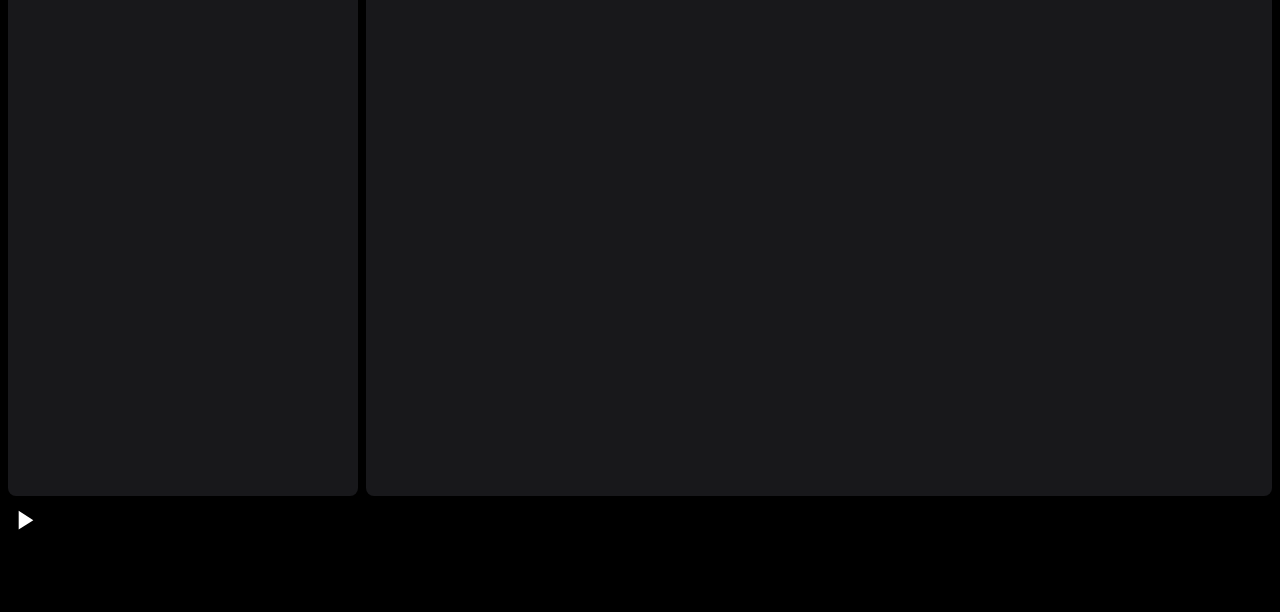
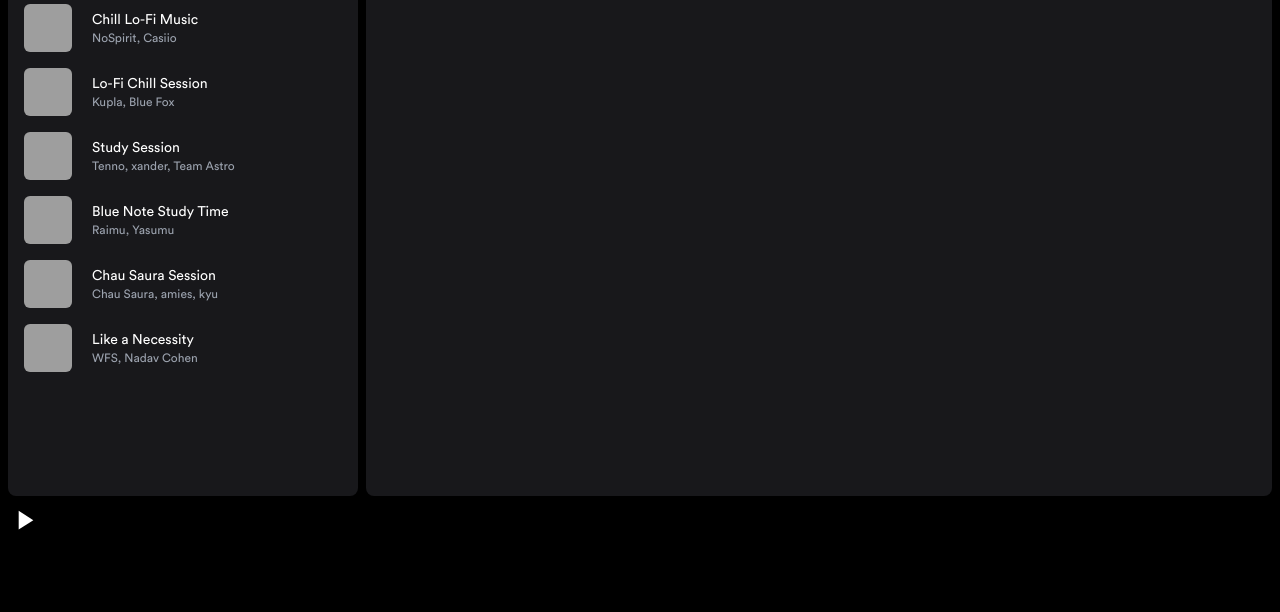
Before and after one commit to LQuesadaM/clon-spotify-astro, an Astro site: page / in a window 1280 px wide. Shown: the part 188-800 px from the top of the page. Built offline with nearby package versions, Linux system fonts and the light colour scheme; Astro itself is replaced by a stand-in of ours; grey boxes are pictures that could not be loaded.

Commit message:
Side Menu playList

```diff
--- a/src/components/AsideMenu.astro
+++ b/src/components/AsideMenu.astro
@@ -2,18 +2,20 @@
 import LibraryIcon from "@icons/Library.astro";
 import HomeIcon from "@icons/Home.astro";
 import Search from "@icons/Search.astro";
+import SideMenuItem from "@components/SideMenuItem.astro";
+import SideMenuCard from "@components/SideMenuCard.astro";
 
-import SideMenuItem from "./SideMenuItem.astro";
+import { playlists } from "@lib/data.ts";
 ---
 
 <nav class="flex flex-col flex-1 gap-2">
   <div class="bg-zinc-900 rounded-lg p-2">
     <ul>
-      <SideMenuItem href="./">
+      <SideMenuItem href="/">
         <HomeIcon />
         Home
       </SideMenuItem>
-      <SideMenuItem href="./">
+      <SideMenuItem href="/">
         <Search />
         Search
       </SideMenuItem>
@@ -23,8 +25,10 @@
     <ul>
       <SideMenuItem>
         <LibraryIcon />
-        Tu libreria
+        Tu biblioteca
       </SideMenuItem>
+
+      {playlists.map((playlist) => <SideMenuCard playlist={playlist} />)}
     </ul>
   </div>
 </nav>
--- /dev/null
+++ b/src/components/SideMenuCard.astro
@@ -0,0 +1,36 @@
+---
+import type { Playlist } from "@lib/data";
+
+interface Props {
+  playlist: Playlist;
+}
+
+const { playlist } = Astro.props;
+
+const { id, cover, title, artists, color } = playlist;
+
+const artistsString = artists.join(", ");
+---
+
+<a
+  href={`/playlist/${id}`}
+  class="[playlist-item] flex relative p-2 overflow-hidden items-center gap-5 rounded-md hover:bg-zinc-800"
+>
+  <picture class="size-12 flex-none">
+    <img
+      src={cover}
+      alt={`Cover of ${title} by ${artistsString}`}
+      class="object-cover w-full h-full rounded-md"
+    />
+  </picture>
+
+  <div class="flex flex-auto flex-col truncate">
+    <h4 class="text-sm">{title}</h4>
+
+    <span class="text-xs text-gray-400">
+
+
+      {artistsString}
+    </span>
+  </div>
+</a>
```
